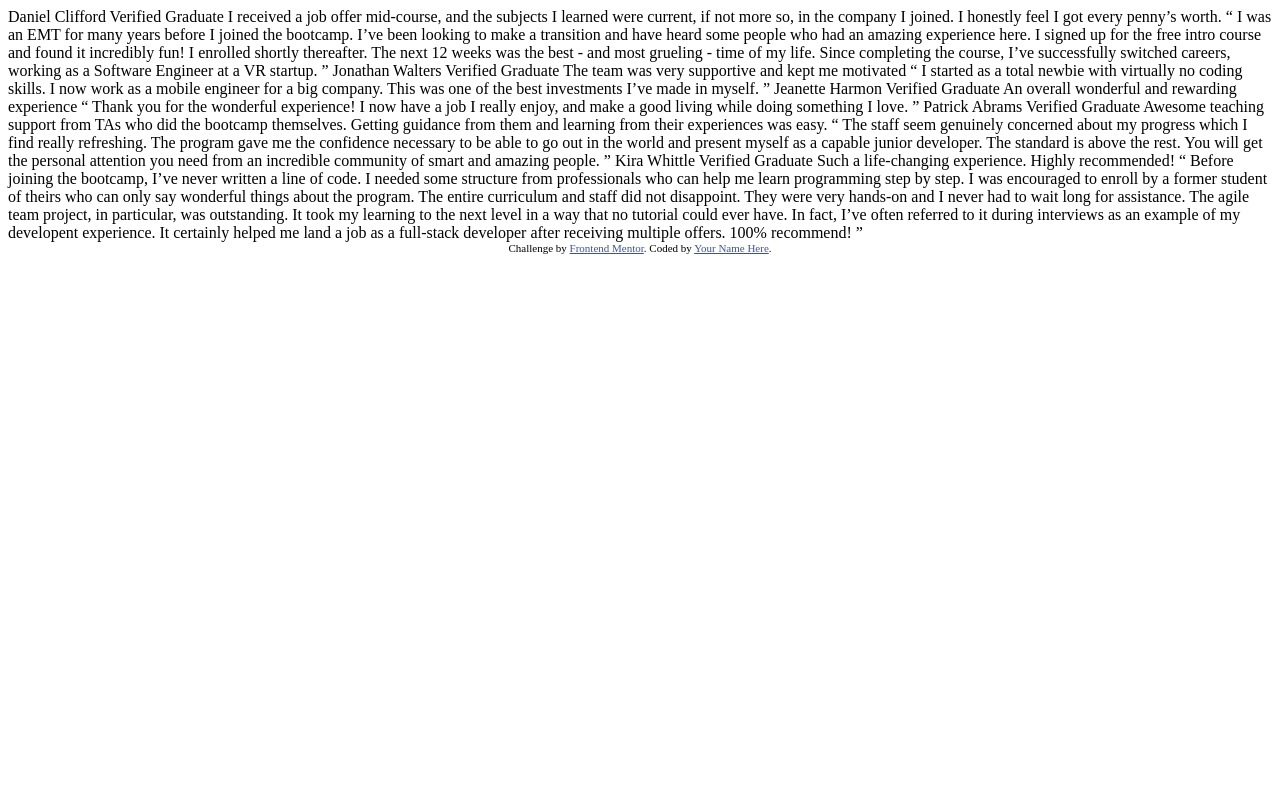
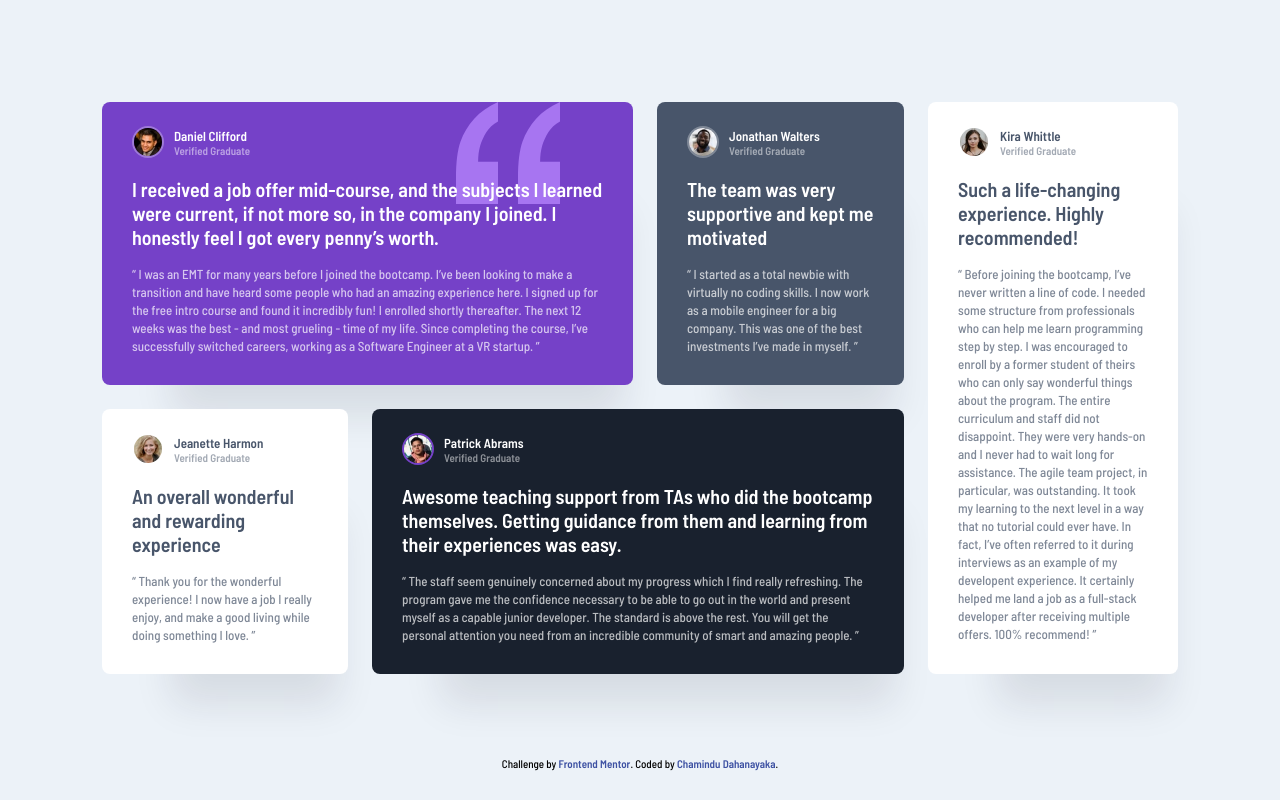
Before and after one commit to ChaminduD/testimonials-grid-section, a plain HTML site: page index.html in a window 1280 px wide. Drawn offline with Linux system fonts and the light colour scheme.

Commit message:
Modified Files

```diff
--- a/index.html
+++ b/index.html
@@ -7,67 +7,218 @@
   <title>Frontend Mentor | Testimonials grid section</title>
 
   <style>
-    .attribution { font-size: 11px; text-align: center; }
-    .attribution a { color: hsl(228, 45%, 44%); }
+    @import url('https://fonts.googleapis.com/css2?family=Barlow+Semi+Condensed:wght@500;600&display=swap');
+
+    *{
+      margin: 0;
+      padding: 0;
+      font-family: 'Barlow Semi Condensed', sans-serif;
+      box-sizing: border-box;
+    }
+    body{
+      background-color: hsl(210, 46%, 95%);
+    }
+    main{
+      margin: 70px 27px;
+    }
+    section{
+      padding: 30px;
+      border-radius: 8px;
+      box-shadow: 30px 70px 36px -40px hsla(217, 30%, 14%, 0.1);
+    }
+    section img{
+      border-radius: 50%;
+      border: 2px solid hsla(0, 0%, 100%, 0.3);
+      width: 32px;
+    }
+    #section-4 img{
+      border: 2px solid hsl(263, 55%, 52%);
+    }
+    section h4{
+      display: inline;
+      position: absolute;
+      padding-top: 2px;
+      padding-left: 10px;
+      font-size: 13px;
+    }
+    section h5{
+      display: inline;
+      position: absolute;
+      opacity: 50%;
+      padding-top: 18px;
+      padding-left: 10px;
+      font-size: 11px;
+    }
+    section strong{
+      display: block;
+      font-size: 20px;
+      padding: 16px 0;
+    }
+    section p{
+      opacity: 70%;
+      font-size: 13px;
+      line-height: 18px;
+    }
+    #section-1{
+      background-color: hsl(263, 55%, 52%);
+      margin-bottom: 24px;
+      color: hsl(0, 0%, 100%);
+      background-image: url('images/bg-pattern-quotation.svg');
+      background-repeat: no-repeat;
+      background-position: 90% 0%;
+    }
+    #section-2{
+      background-color: hsl(217, 19%, 35%);
+      margin-bottom: 24px;
+      color: hsl(0, 0%, 100%);
+    }
+    #section-3{
+      background-color: hsl(0, 0%, 100%);
+      margin-bottom: 24px;
+      color: hsl(217, 19%, 35%);
+    }
+    #section-4{
+      background-color: hsl(219, 29%, 14%);
+      margin-bottom: 24px;
+      color: hsl(0, 0%, 100%);
+    }
+    #section-5{
+      background-color: hsl(0, 0%, 100%);
+      color: hsl(217, 19%, 35%);
+    }
+    .attribution{
+      font-size: 11px;
+      text-align: center;
+    }
+    .attribution a{
+      color: hsl(228, 45%, 44%);
+      text-decoration: none;
+      font-weight: 600;
+    }
+    footer{
+      padding-bottom: 20px;
+    }
+
+    @media only screen and (min-width: 960px){
+      body{
+        width: 100%;
+        min-height: 100vh;
+        display: flex;
+        align-items: center;
+        justify-content: center;
+      }
+      main{
+        display: grid;
+        grid-template-areas: 'topL topL topL topL topM right' 'bottomL bottomM bottomM bottomM bottomM right';
+        width: 1076px;
+      }
+      section{
+        padding-top: 24px;
+      }
+      #section-1{
+        grid-area: topL;
+        background-image: url('images/bg-pattern-quotation.svg');
+        background-repeat: no-repeat;
+        background-position: 83% 0%;
+      }
+      #section-2{
+        grid-area: topM;
+        margin-left: 24px;
+        margin-right: 24px;
+        width: 247px;
+      }
+      #section-3{
+        grid-area: bottomL;
+        width: 246px;
+      }
+      #section-4{
+        grid-area: bottomM;
+        margin-left: 24px;
+        margin-right: 24px;
+      }
+      #section-5{
+        grid-area: right;
+        width: 250px;
+        margin-bottom: 24px;
+      }
+      footer{
+        position: absolute;
+        bottom: 10px;
+      }
+    }
   </style>
 </head>
 <body>
-  Daniel Clifford
-  Verified Graduate
+  <main>
+    <section id="section-1">
+      <img src="images/image-daniel.jpg" alt="Daniel Clifford Image">
+      <h4>Daniel Clifford</h4>
+      <h5>Verified Graduate</h5>
 
+      <strong>
         I received a job offer mid-course, and the subjects I learned were current, if not more so,
         in the company I joined. I honestly feel I got every penny’s worth.
+      </strong>
 
-  “ I was an EMT for many years before I joined the bootcamp. I’ve been looking to make a
+      <p>“ I was an EMT for many years before I joined the bootcamp. I’ve been looking to make a
       transition and have heard some people who had an amazing experience here. I signed up
       for the free intro course and found it incredibly fun! I enrolled shortly thereafter.
       The next 12 weeks was the best - and most grueling - time of my life. Since completing
-  the course, I’ve successfully switched careers, working as a Software Engineer at a VR startup. ”
+      the course, I’ve successfully switched careers, working as a Software Engineer at a VR startup. ”</p>
+    </section>
+    <section id="section-2">
+      <img src="images/image-jonathan.jpg" alt="Jonathan Walters Image">
+      <h4>Jonathan Walters</h4>
+      <h5>Verified Graduate</h5>
 
-  Jonathan Walters
-  Verified Graduate
+      <strong>The team was very supportive and kept me motivated</strong>
 
-  The team was very supportive and kept me motivated
+      <p>“ I started as a total newbie with virtually no coding skills. I now work as a mobile engineer
+      for a big company. This was one of the best investments I’ve made in myself. ”</p>
+    </section>
+    <section id="section-3">
+      <img src="images/image-jeanette.jpg" alt="Jeanette Harmon Image">
+      <h4>Jeanette Harmon</h4>
+      <h5>Verified Graduate</h5>
 
-  “ I started as a total newbie with virtually no coding skills. I now work as a mobile engineer
-  for a big company. This was one of the best investments I’ve made in myself. ”
+      <strong>An overall wonderful and rewarding experience</strong>
 
-  Jeanette Harmon
-  Verified Graduate
+      <p>“ Thank you for the wonderful experience! I now have a job I really enjoy, and make a good living
+      while doing something I love. ”</p>
+    </section>
+    <section id="section-4">
+      <img src="images/image-patrick.jpg" alt="Patrick Abrams Image">
+      <h4>Patrick Abrams</h4>
+      <h5>Verified Graduate</h5>
 
-  An overall wonderful and rewarding experience
+      <strong>Awesome teaching support from TAs who did the bootcamp themselves. Getting guidance from them and learning from their experiences was easy.</strong>
 
-  “ Thank you for the wonderful experience! I now have a job I really enjoy, and make a good living
-  while doing something I love. ”
-
-  Patrick Abrams
-  Verified Graduate
-
-  Awesome teaching support from TAs who did the bootcamp themselves. Getting guidance from them and
-  learning from their experiences was easy.
-
-  “ The staff seem genuinely concerned about my progress which I find really refreshing. The program
+      <p>“ The staff seem genuinely concerned about my progress which I find really refreshing. The program
       gave me the confidence necessary to be able to go out in the world and present myself as a capable
       junior developer. The standard is above the rest. You will get the personal attention you need from
-  an incredible community of smart and amazing people. ”
+      an incredible community of smart and amazing people. ”</p>
+    </section>
+    <section id="section-5">
+      <img src="images/image-kira.jpg" alt="Kira Whittle Image">
+      <h4>Kira Whittle</h4>
+      <h5>Verified Graduate</h5>
 
-  Kira Whittle
-  Verified Graduate
+      <strong>Such a life-changing experience. Highly recommended!</strong>
 
-  Such a life-changing experience. Highly recommended!
-
-  “ Before joining the bootcamp, I’ve never written a line of code. I needed some structure from
+      <p>“ Before joining the bootcamp, I’ve never written a line of code. I needed some structure from
       professionals who can help me learn programming step by step. I was encouraged to enroll by a former
       student of theirs who can only say wonderful things about the program. The entire curriculum and staff
       did not disappoint. They were very hands-on and I never had to wait long for assistance. The agile team
       project, in particular, was outstanding. It took my learning to the next level in a way that no tutorial
       could ever have. In fact, I’ve often referred to it during interviews as an example of my developent
       experience. It certainly helped me land a job as a full-stack developer after receiving multiple offers.
-  100% recommend! ”
+      100% recommend! ”</p>
+    </section>
+  </main>
 
-  <div class="attribution">
+  <footer class="attribution">
     Challenge by <a href="https://www.frontendmentor.io?ref=challenge" target="_blank">Frontend Mentor</a>.
-    Coded by <a href="#">Your Name Here</a>.
-  </div>
+    Coded by <a href="https://www.linkedin.com/in/chamindudahanayaka/">Chamindu Dahanayaka</a>.
+  </footer>
 </body>
 </html>
```
Also changed, not shown: design/desktop-design.jpg (deleted), design/desktop-preview.jpg (deleted), design/mobile-design.jpg (deleted), screenshot.jpeg (added), 4 other files. Lines whose indentation alone changed are shown as unchanged.
